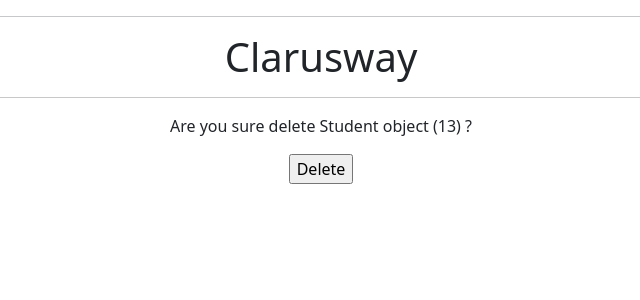
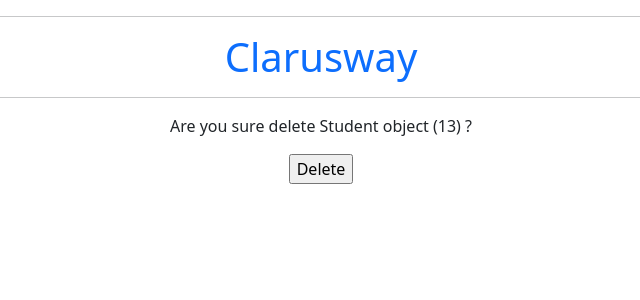
Before and after one commit to serhat-ozcakir/Student-app, a Django app: page /delete/13 in a window 1280 px wide. Shown: the top 300 px of the page, without its empty margins (319-959 px from the left). Run offline with Django 3.2, Linux system fonts and the light colour scheme; data comes from the database, SQL or seed files in the repository.

Commit message:
third comit

```diff
--- a/student_register/templates/student_register/base.html
+++ b/student_register/templates/student_register/base.html
@@ -17,8 +17,8 @@
 
 <body>
     <h1><hr>
-        <center class="">
-            Clarusway
+        <center class="text-decoration-non">
+           <a href="{% url 'home' %}" class="text-decoration-none">Clarusway</a>
         </center>
         <hr>
     </h1>
```
